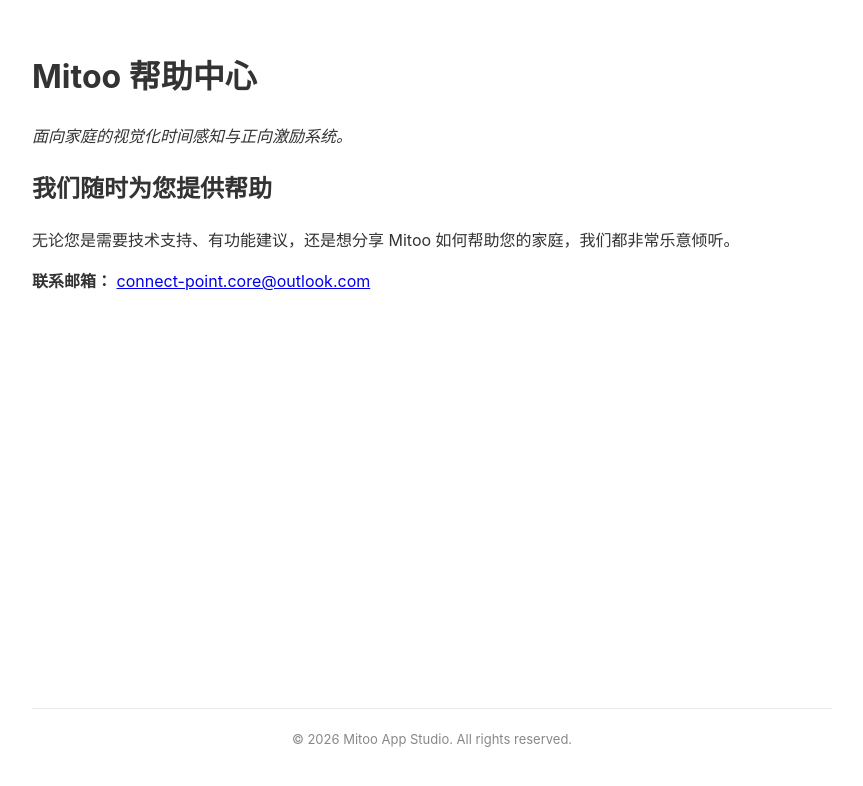
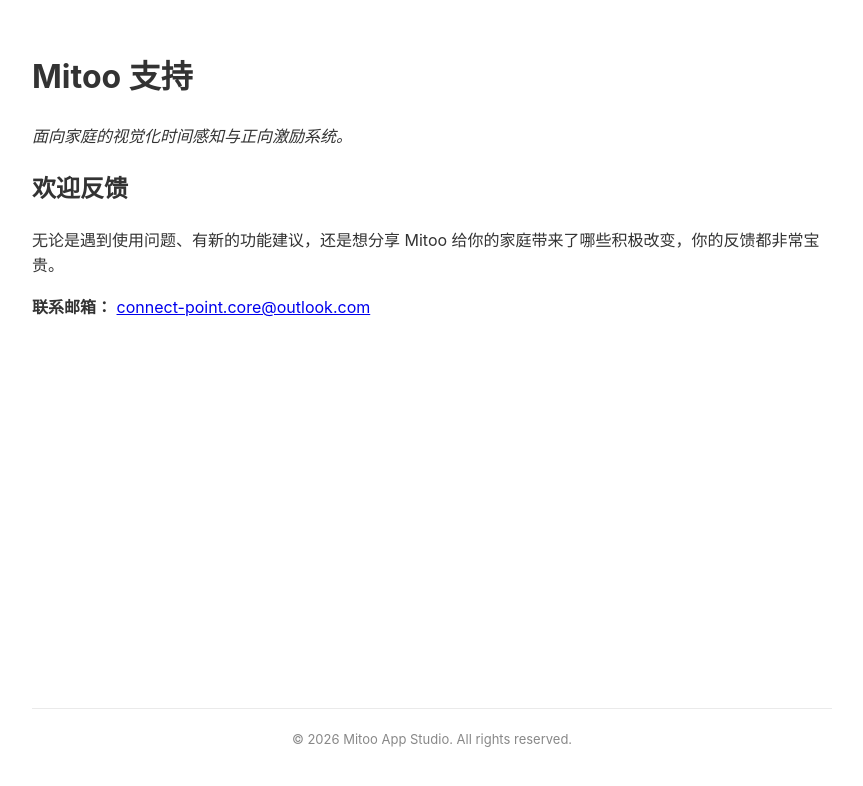
Before and after one commit to mitoostudio/mitoo-legal, a Jekyll site: the page built from support-zh.md, in a window 1280 px wide. Shown: the top 786 px of the page, without its empty margins (208-1071 px from the left). Built offline with Jekyll 4.4.1, drawn with Linux system fonts in a browser that asks for light colours; our own code applies the rules of GitHub Pages for plain Markdown files.

Commit message:
Update support-zh.md

```diff
--- a/support-zh.md
+++ b/support-zh.md
@@ -2,11 +2,11 @@
 layout: default
 ---
 
-# Mitoo 帮助中心
+# Mitoo 支持
 *面向家庭的视觉化时间感知与正向激励系统。*
 
-## 我们随时为您提供帮助
+## 欢迎反馈
 
-无论您是需要技术支持、有功能建议，还是想分享 Mitoo 如何帮助您的家庭，我们都非常乐意倾听。
+无论是遇到使用问题、有新的功能建议，还是想分享 Mitoo 给你的家庭带来了哪些积极改变，你的反馈都非常宝贵。
 
 **联系邮箱：** [connect-point.core@outlook.com](mailto:connect-point.core@outlook.com)
```
